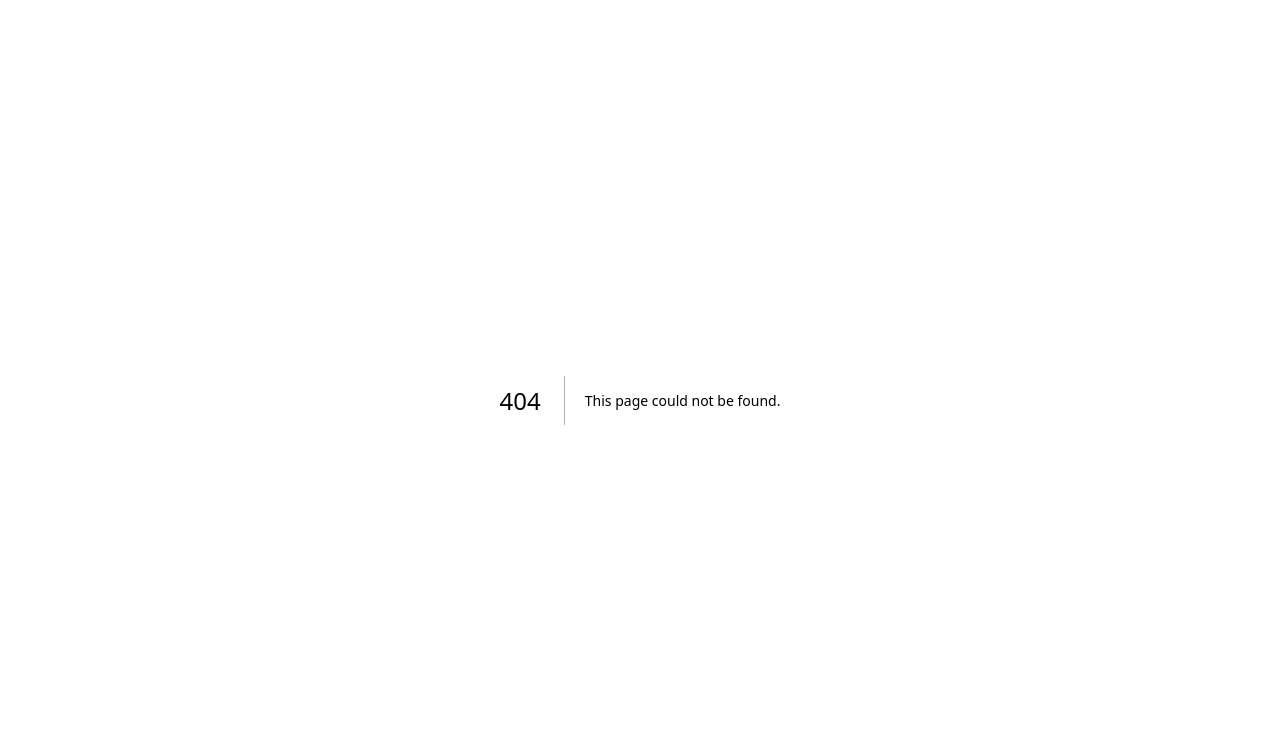
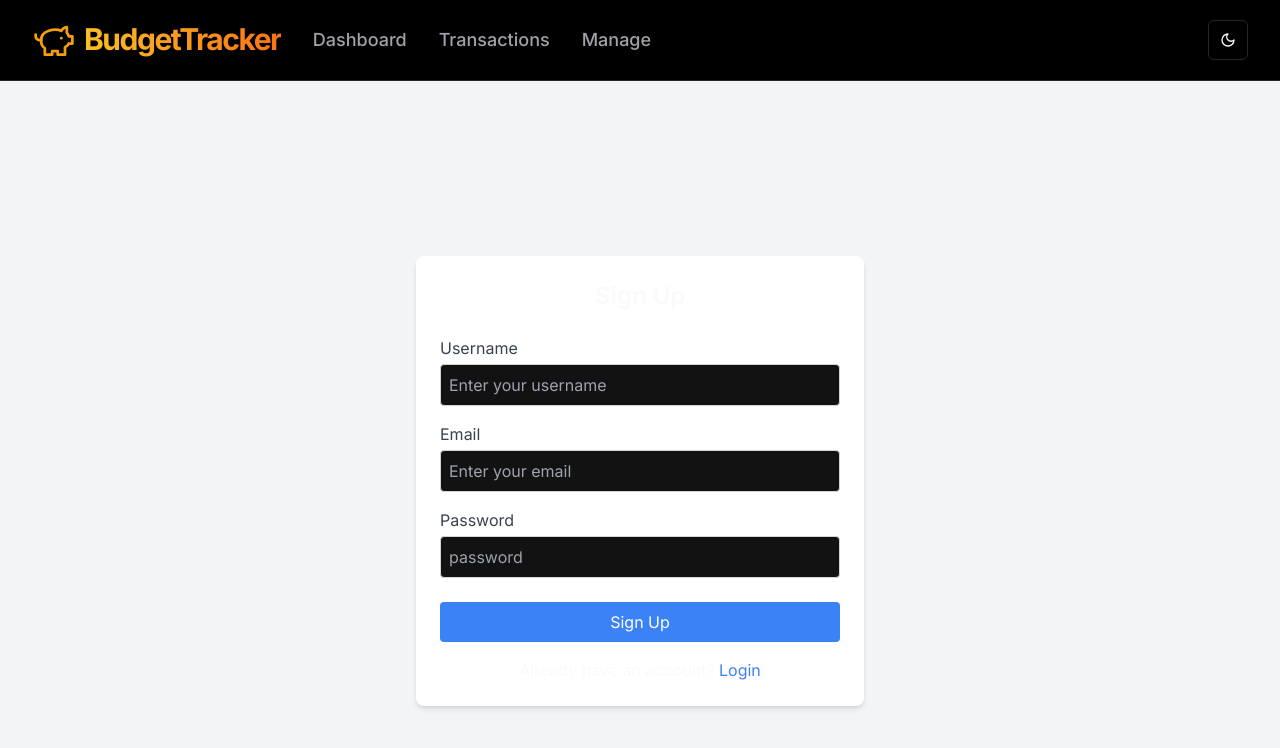
Before and after one commit to Elvismutinda/Emerging-Technology-Capstone-Project, a Next.js app in the folder frontend/: page /signup in a window 1280 px wide. Before the commit this address had no page. Shown: the top 748 px of the page. Built offline with nearby package versions, Linux system fonts and the light colour scheme.

Commit message:
Updated login and signup components with pages only for now

```diff
--- /dev/null
+++ b/frontend/src/app/(dashboard)/login/page.tsx
@@ -0,0 +1,62 @@
+"use client"
+
+import { useState } from "react";
+
+const LoginPage = () => {
+  const [email, setEmail] = useState("");
+  const [password, setPassword] = useState("");
+
+  const handleLogin = (e: React.FormEvent) => {
+    e.preventDefault();
+    // Perform login logic here (e.g., API call)
+    console.log({ email, password });
+  };
+
+  return (
+    <div className="flex justify-center items-center min-h-screen bg-gray-100">
+      <div className="w-full max-w-md bg-white p-6 rounded-lg shadow-md">
+        <h2 className="text-center text-2xl font-bold mb-6">Login</h2>
+        <form onSubmit={handleLogin}>
+          <div className="mb-4">
+            <label className="block text-gray-700" htmlFor="email">
+              Email
+            </label>
+            <input
+              type="email"
+              value={email}
+              onChange={(e) => setEmail(e.target.value)}
+              className="w-full p-2 border border-gray-300 rounded mt-1"
+              required
+              placeholder="Enter your email"
+            />
+          </div>
+          <div className="mb-6">
+            <label className="block text-gray-700">Password</label>
+            <input
+              type="password"
+              value={password}
+              onChange={(e) => setPassword(e.target.value)}
+              className="w-full p-2 border border-gray-300 rounded mt-1"
+              required
+              placeholder="password"
+            />
+          </div>
+          <button
+            type="submit"
+            className="w-full bg-blue-500 text-white py-2 rounded hover:bg-blue-600"
+          >
+            Login
+          </button>
+        </form>
+        <p className="text-center mt-4">
+          Don’t have an account?{" "}
+          <a href="/signup" className="text-blue-500">
+            Sign up
+          </a>
+        </p>
+      </div>
+    </div>
+  );
+};
+
+export default LoginPage;
--- /dev/null
+++ b/frontend/src/app/(dashboard)/signup/page.tsx
@@ -0,0 +1,72 @@
+"use client";
+
+import { useState } from "react";
+
+const SignupPage = () => {
+  const [username, setUsername] = useState("");
+  const [email, setEmail] = useState("");
+  const [password, setPassword] = useState("");
+
+  const handleSignup = (e: React.FormEvent) => {
+    e.preventDefault();
+    // Perform signup logic here (e.g., API call)
+    console.log({ username, email, password });
+  };
+
+  return (
+    <div className="flex justify-center items-center min-h-screen bg-gray-100">
+      <div className="w-full max-w-md bg-white p-6 rounded-lg shadow-md">
+        <h2 className="text-center text-2xl font-bold mb-6">Sign Up</h2>
+        <form onSubmit={handleSignup}>
+          <div className="mb-4">
+            <label className="block text-gray-700">Username</label>
+            <input
+              type="text"
+              value={username}
+              onChange={(e) => setUsername(e.target.value)}
+              className="w-full p-2 border border-gray-300 rounded mt-1"
+              required
+              placeholder="Enter your username"
+            />
+          </div>
+          <div className="mb-4">
+            <label className="block text-gray-700">Email</label>
+            <input
+              type="email"
+              value={email}
+              onChange={(e) => setEmail(e.target.value)}
+              className="w-full p-2 border border-gray-300 rounded mt-1"
+              required
+              placeholder="Enter your email"
+            />
+          </div>
+          <div className="mb-6">
+            <label className="block text-gray-700">Password</label>
+            <input
+              type="password"
+              value={password}
+              onChange={(e) => setPassword(e.target.value)}
+              className="w-full p-2 border border-gray-300 rounded mt-1"
+              required
+              placeholder="password"
+            />
+          </div>
+          <button
+            type="submit"
+            className="w-full bg-blue-500 text-white py-2 rounded hover:bg-blue-600"
+          >
+            Sign Up
+          </button>
+        </form>
+        <p className="text-center mt-4">
+          Already have an account?{" "}
+          <a href="/login" className="text-blue-500">
+            Login
+          </a>
+        </p>
+      </div>
+    </div>
+  );
+};
+
+export default SignupPage;
```
